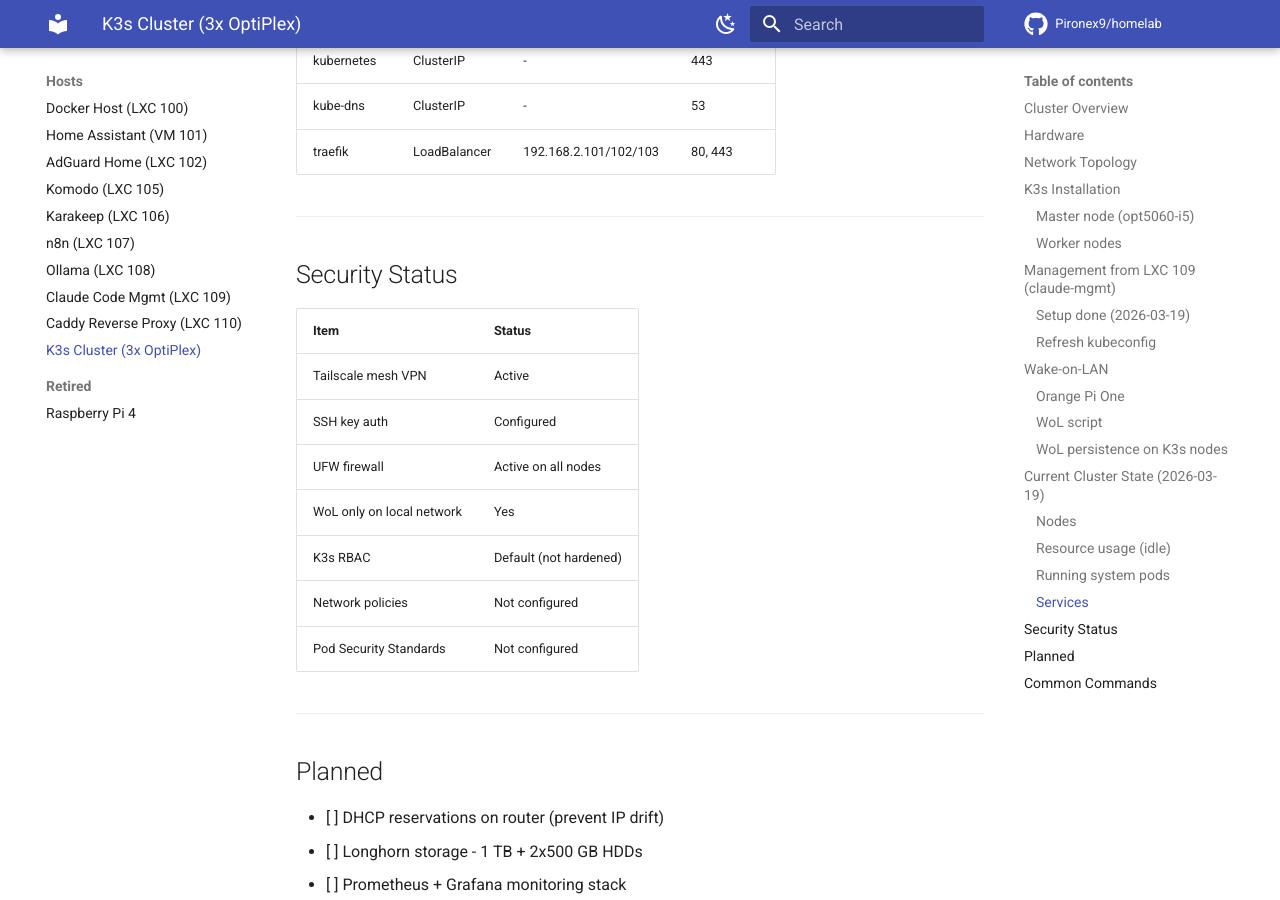
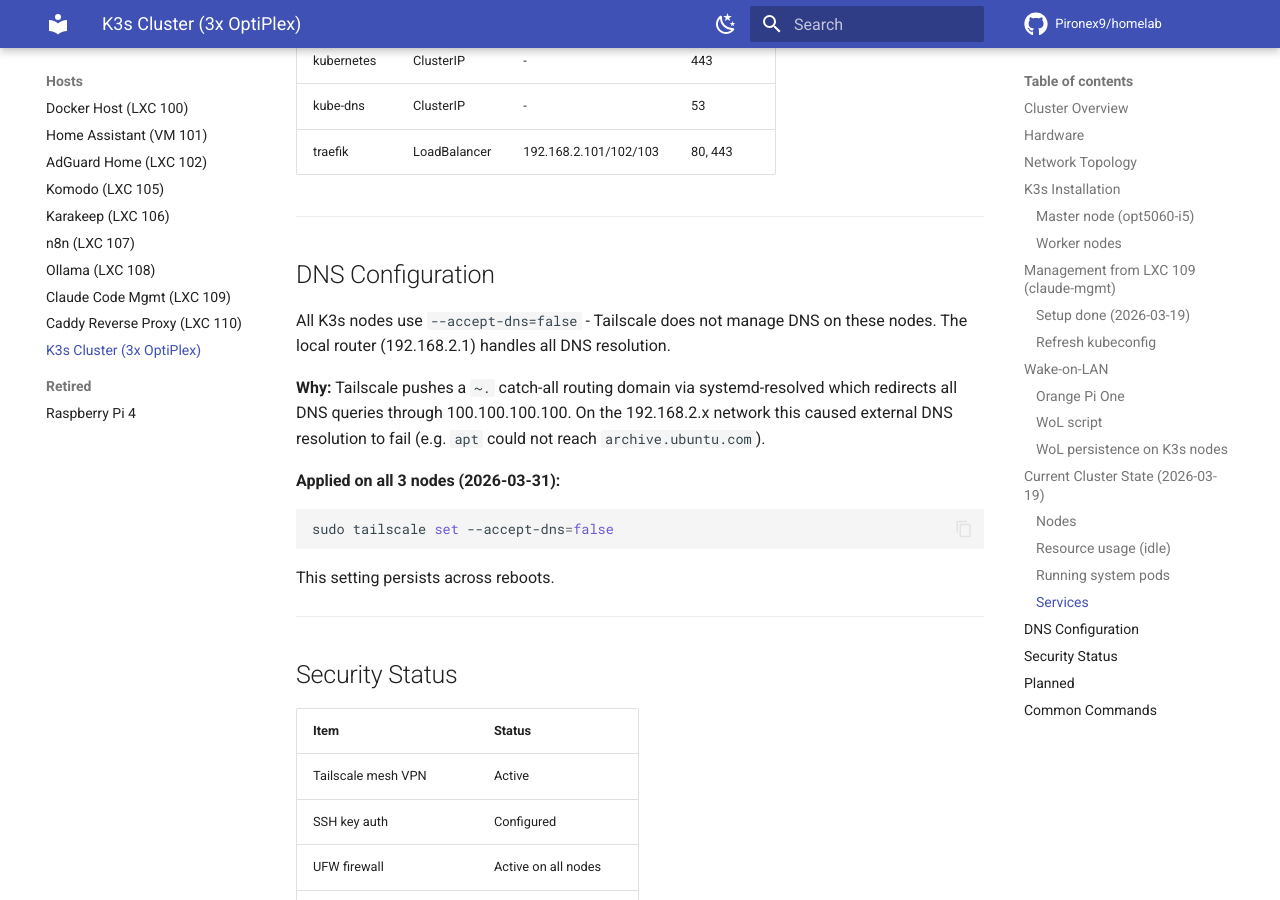
Before and after one commit to Pironex9/homelab, an MkDocs documentation site: the page built from docs/hosts/k3s-cluster.md, in a window 1280 px wide and 900 px high, scrolled down 6377 px. Built offline with MkDocs 1.6.1 and Material for MkDocs 9.7.7, drawn with Linux system fonts in a browser that asks for light colours; comment, search, counter and statistics services are not loaded.

Commit message:
Document Tailscale --accept-dns=false fix on K3s nodes

````diff
--- a/docs/hosts/k3s-cluster.md
+++ b/docs/hosts/k3s-cluster.md
@@ -1,6 +1,6 @@
 # K3s Cluster
 
-**Date:** 2026-03-19
+**Date:** 2026-03-31
 **Location:** Separate physical location (remote, Tailscale access only)
 **Network:** 192.168.2.0/24 (separate router from Proxmox network, gateway 192.168.2.1)
 
@@ -255,6 +255,21 @@
 
 ---
 
+## DNS Configuration
+
+All K3s nodes use `--accept-dns=false` - Tailscale does not manage DNS on these nodes. The local router (192.168.2.1) handles all DNS resolution.
+
+**Why:** Tailscale pushes a `~.` catch-all routing domain via systemd-resolved which redirects all DNS queries through 100.100.100.100. On the 192.168.2.x network this caused external DNS resolution to fail (e.g. `apt` could not reach `archive.ubuntu.com`).
+
+**Applied on all 3 nodes (2026-03-31):**
+```bash
+sudo tailscale set --accept-dns=false
+```
+
+This setting persists across reboots.
+
+---
+
 ## Security Status
 
 | Item | Status |
````
